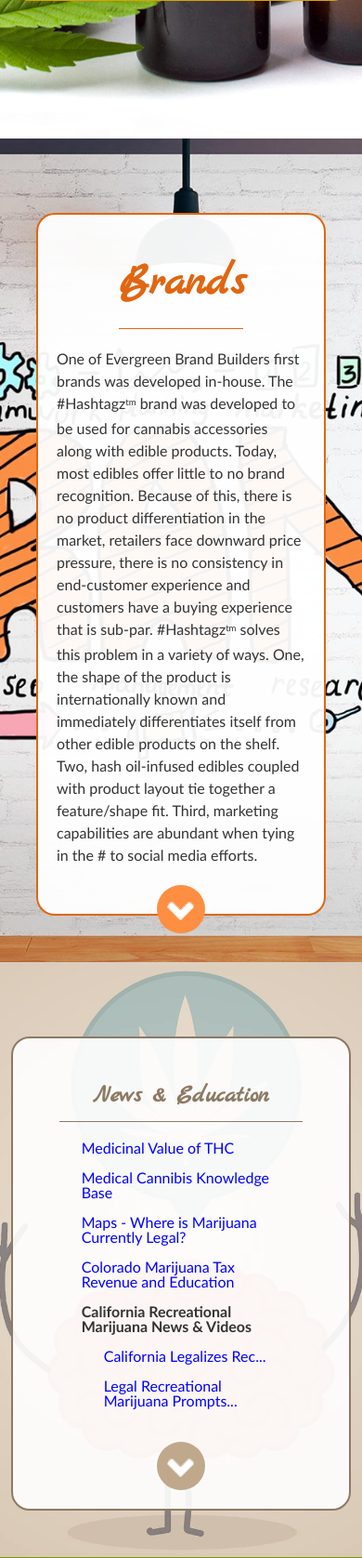
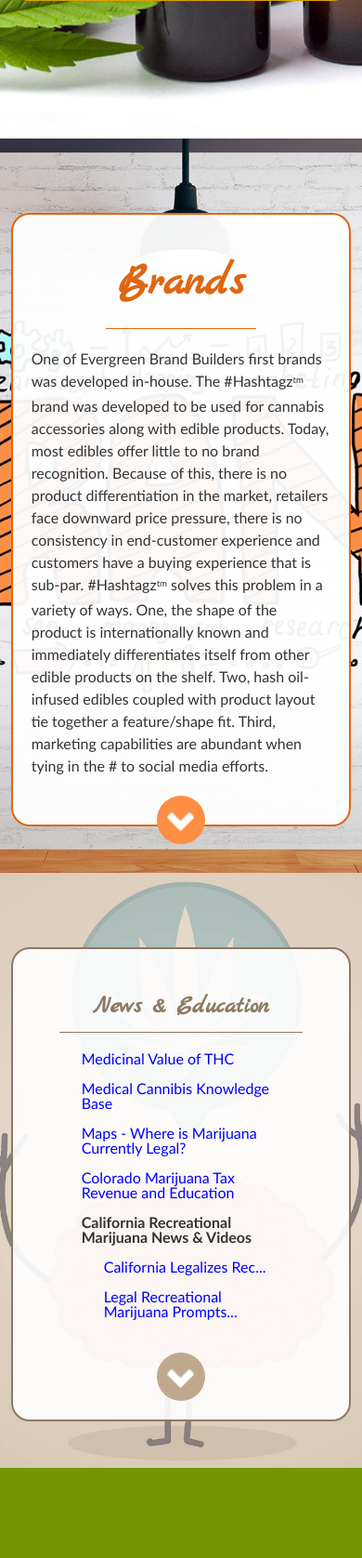
Before and after one commit to robertmeans/Hashtagz, a PHP site: page / in a window 390 px wide. Shown: the part 980-2656 px from the top of the page at 93% size. Run offline with PHP 8.4, Linux system fonts and the light colour scheme; data that the repository does not hold is empty; some libraries are stand-ins or nearby versions; some web fonts are replaced.

Commit message:
made all sections same width

```diff
--- a/website/components/sass/sections/_brands.scss
+++ b/website/components/sass/sections/_brands.scss
@@ -46,7 +46,7 @@
 	  justify-content: center;
 	  align-items: center;
 	  width: 80%;
-	  max-width: 60%;
+	  max-width: 900px;
 	  box-sizing: border-box;
 
 	  // margin: 50px auto;
@@ -87,7 +87,7 @@
 
 	.brands-right {
 	  width: 80%;
-	  max-width: 60%;
+	  max-width: 900px;
 	  box-sizing: border-box;
 	  // margin: 50px auto;
 
@@ -147,11 +147,11 @@
     to { transform: rotate(360deg);}
 }
 
-@media screen and (max-width: 850px) {
+@media screen and (max-width: 720px) {
 	section#branding-section {
 		.brands-left,
 		.brands-right {
-			max-width: 94%;
+			width: 94%;
 		}
 		.brands-right {
 			padding: 20px 20px 0px;
--- a/website/components/sass/sections/_news.scss
+++ b/website/components/sass/sections/_news.scss
@@ -27,8 +27,8 @@
 	flex-wrap: wrap;
 	align-items: center;
 	justify-content: center;
-	width: 86%;
-	max-width: 980px;
+	width: 80%;
+	max-width: 900px;
 	background-color: rgba(255,255,255,0.9);
 	color: #8d7a64;
 	padding: 50px 50px 20px;
```
Also changed, not shown: website/style-expanded.css (+6 -6 lines), website/style.css.
